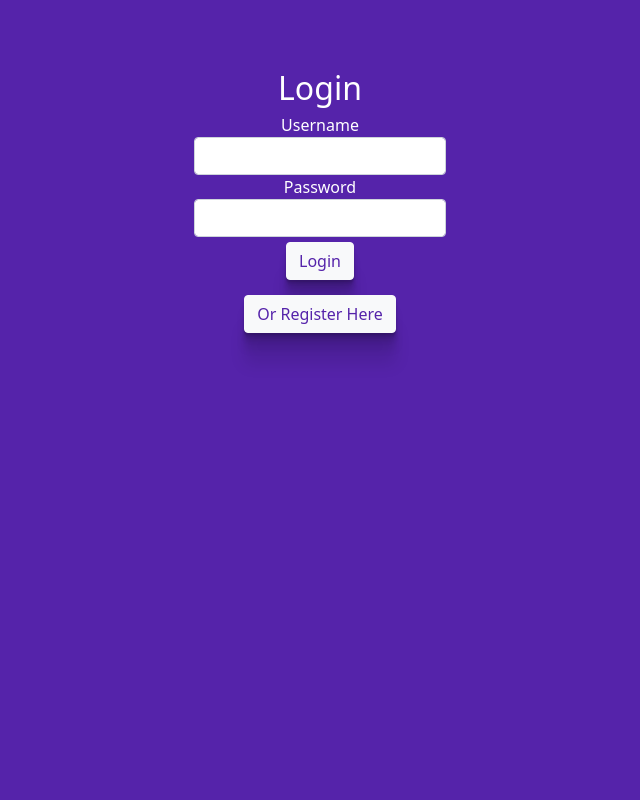
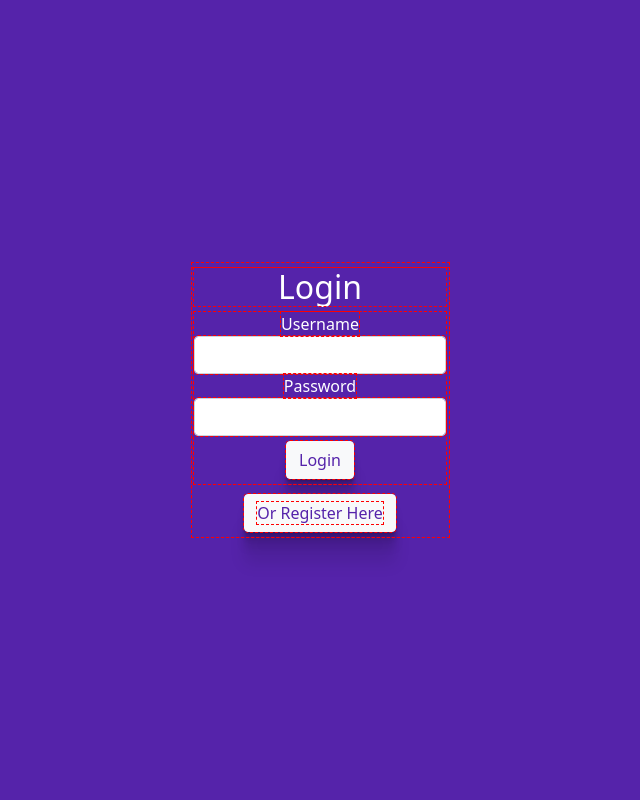
Before and after one commit to borelli28/Job-Board, a Django app: template job_board_app/templates/login.html in a window 1280 px wide. Shown: the whole page, without its empty margins (320-960 px from the left). Run offline with Django 3.2, Linux system fonts and the light colour scheme; the template is opened without the code that fills it, so the values that code supplies are empty.

Commit message:
Reconfig height % for login html

```diff
--- a/job_board_app/static/styles/log_style.css
+++ b/job_board_app/static/styles/log_style.css
@@ -1,6 +1,10 @@
-/* * {
+* {
   outline: 1px dashed red;
-} */
+}
+
+html {
+  height: 100%;
+}
 
 body {
   background-color: #5523AA;
@@ -9,10 +13,7 @@ body {
   align-items: center;
   flex-wrap: wrap;
   text-align: center;
-}
-
-main {
-  margin: 5%;
+  height: 100%;
 }
 
 main #login h2, label {
@@ -52,3 +53,15 @@ main #login h2, form, button {
 main #registration h2, form, button {
   margin: 2% 1%;
 }
+
+@media only screen and (max-width: 1280px) {
+
+  body {
+    transform: scale(1);
+    outline: 2px dashed green;
+  }
+
+  main {
+    margin: 0;
+  }
+}
```
